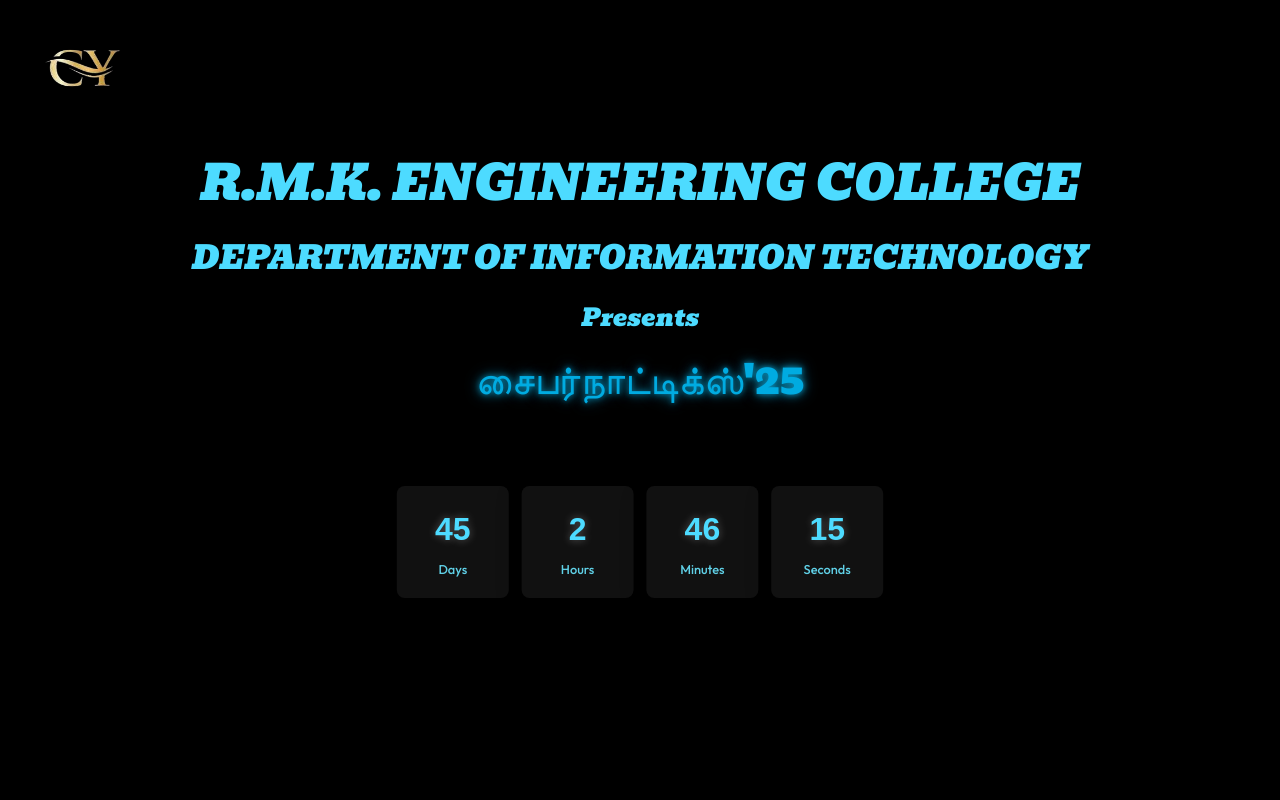
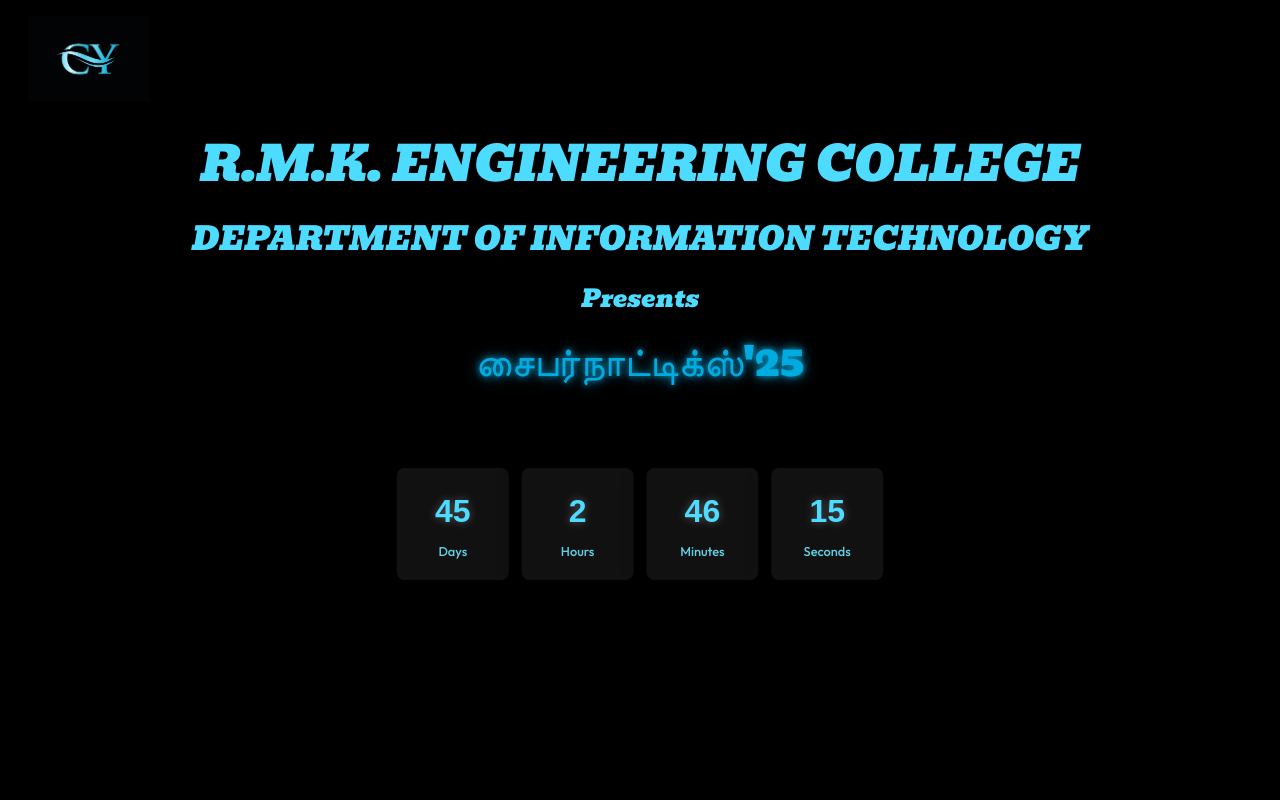
Before and after one commit to ShashwanthN/CYBERNAUTIX-25, a React (Vite) app: page / in a window 1280 px wide. Shown: the top 800 px of the page. Built offline with nearby package versions, Linux system fonts and the light colour scheme; a web font is replaced by a local one.

Commit message:
logo change

```diff
--- a/src/contact/Contact.jsx
+++ b/src/contact/Contact.jsx
@@ -1,6 +1,5 @@
 import React from "react";
 import "./Contact.css";
-import logo from'../assets/logo.png'
  // ✅ Import the 3D-Pin Component
 import TiltedCard from "../blocks/Components/TiltedCard/TiltedCard";
 
--- a/src/event/Technical.jsx
+++ b/src/event/Technical.jsx
@@ -1,5 +1,4 @@
 import './Technical.css';
-import logo from '../assets/logo.png';
 
 const Technical = () => {
     return (
--- a/src/navbar/Navbar.css
+++ b/src/navbar/Navbar.css
@@ -6,7 +6,7 @@
   width: 100%;
 }
 .logo{
-  width:9%
+  width:10%
 }
 .navbar-brand {
   color: #ffffff !important;
--- a/src/navbar/Navbar.jsx
+++ b/src/navbar/Navbar.jsx
@@ -2,7 +2,7 @@
 import { Link } from 'react-router-dom';
 import './Navbar.css';
 import '@fortawesome/fontawesome-free/css/all.min.css';
-import logo from '../assets/logo.png'
+import logo1 from '../assets/logo1.jpg'
 
 function Navbar() {
   const [isSidebarOpen, setIsSidebarOpen] = useState(false);
@@ -15,7 +15,7 @@
     <div>
       <nav className="navbar navbar-expand-lg">
         <div className="container-fluid">
-          <img className='logo' src={logo} alt="logo"/>
+          <img className='logo' src={logo1} alt="logo"/>
 
           <button
             className="navbar-toggler"
```
Also changed, not shown: src/assets/logo.png (deleted), src/assets/logo1.jpg (added).
